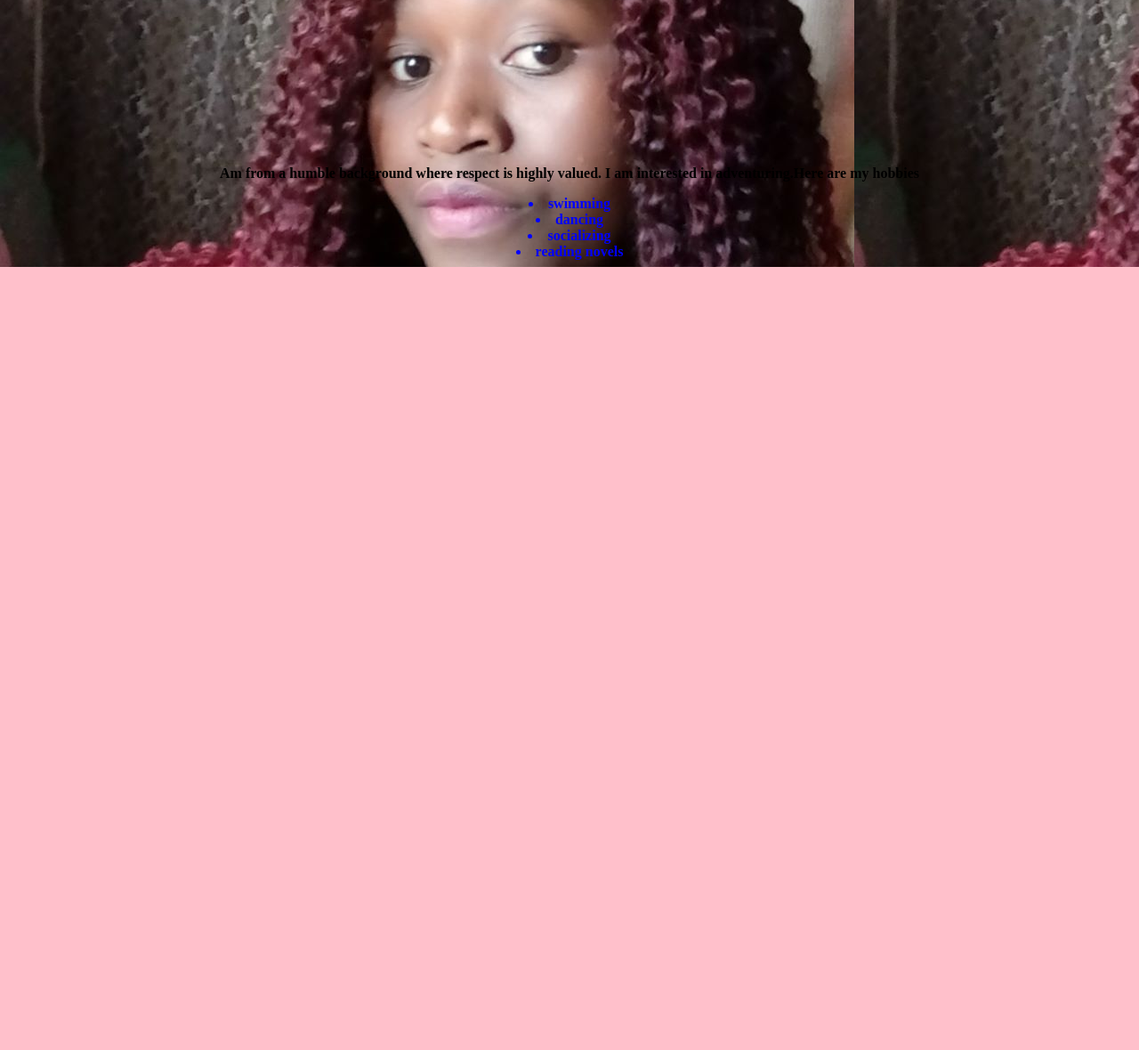
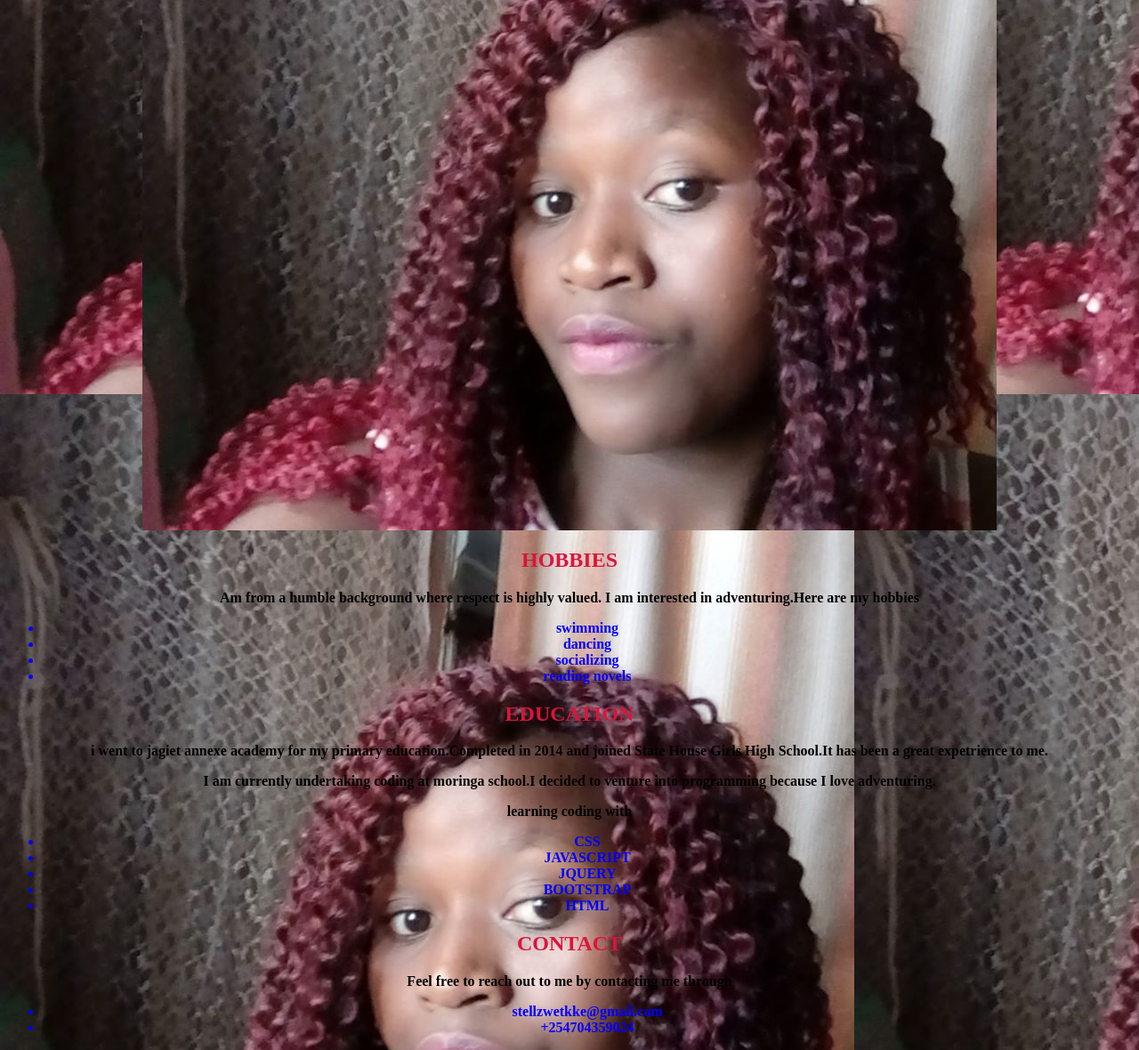
Before and after one commit to wekkey/my-portfolio, a plain HTML site: page index.html in a window 1280 px wide. Shown: the part 517-1697 px from the top of the page at 89% size. Before the commit the page ends 817 px from the top, so only its background shows below. Drawn offline with Linux system fonts and the light colour scheme.

Commit message:
add the index.html file

```diff
--- a/index.html
+++ b/index.html
@@ -1,59 +1,51 @@
 <DOCTYPE html>
 <html>
   <head>
+
+   <title>my-portfolio</title>
     <link href="styles.css" rel="stylesheet" type="text/css" media="all">
-    <title>my-portfolio</title>
   </head>
   <body>
-
+    <div>
+      <nav>
+          <a href="#home">HOME</a>
+          <a href="#about">ABOUT</a>
+          <a href="#contact">CONTACT</a>
+      </nav>
+     <div id="home">
     <h1>STELLA WEB DEVELOPER</h1>
-    <p><strong>Hello there i am Esther Stella<strong></p>
-
-    <div class ="btn.n">
-    <h2 class="important">ABOUT</h2>
-    <p class="important"><strong> I am currently undertaking coding at moringa school<strong>.I decided to venture into programming  because I love adventuring.</p>
-    <p class="important">learning coding with</p>
-
-
-      <li>CSS</li>
-      <li>JAVASCRIPT</li>
-      <li>JQUERY</li>
-      <li>BOOTSTRAP</li>
-      <li>HTML</li>
-
+    <h2><strong>Hello there i am Esther Stella<strong></h2>
+      <img src="images/stl.jpeg">
     </div>
-
-    <br>
-    <br>
-    <br>
-    <br>
-    <br>
-    <br>
-    <br>
-    <br>
-    <br>
-    <br>
-    <br>
-    <br>
-    <br>
-    <br>
-    <br>
-    <br>
-    <br>
-    <br>
-    <br>
-    <br>
-    <br>
-
-
+    <div id="about">
+    <h2 class="important">HOBBIES</h2>
     <p><strong> Am from a humble background where respect is highly valued. I am interested in adventuring.Here are my hobbies<stromg></p>
-
+   <ul>
     <li>swimming</li>
     <li>dancing</li>
     <li>socializing</li>
     <li>reading novels</li>
-    <div class="background">
+  </ul>
+  <div>
+  <h2>EDUCATION</h2>
+  <p>i went to jagiet annexe academy for my primary education.Completed in 2014 and joined State House Girls High School.It has been a great expetrience to me.</P>
+  <p class="important"><strong> I am currently undertaking coding at moringa school<strong>.I decided to venture into programming  because I love adventuring.</p>
+  <p class="important">learning coding with</p>
+  <ul>
+    <li>CSS</li>
+    <li>JAVASCRIPT</li>
+    <li>JQUERY</li>
+    <li>BOOTSTRAP</li>
+    <li>HTML</li>
+  </ul>
+  </div>
+  <div id="contact">
+    <h2>CONTACT</h2>
+    <p>Feel free to reach out to me by contacting me through</p>
+    <ul>
+      <li> stellzwetkke@gmail.com</li>
+      <li>+254704359024</li>
+    </ul>
 
-    </div>
   </body>
 </html>
```
